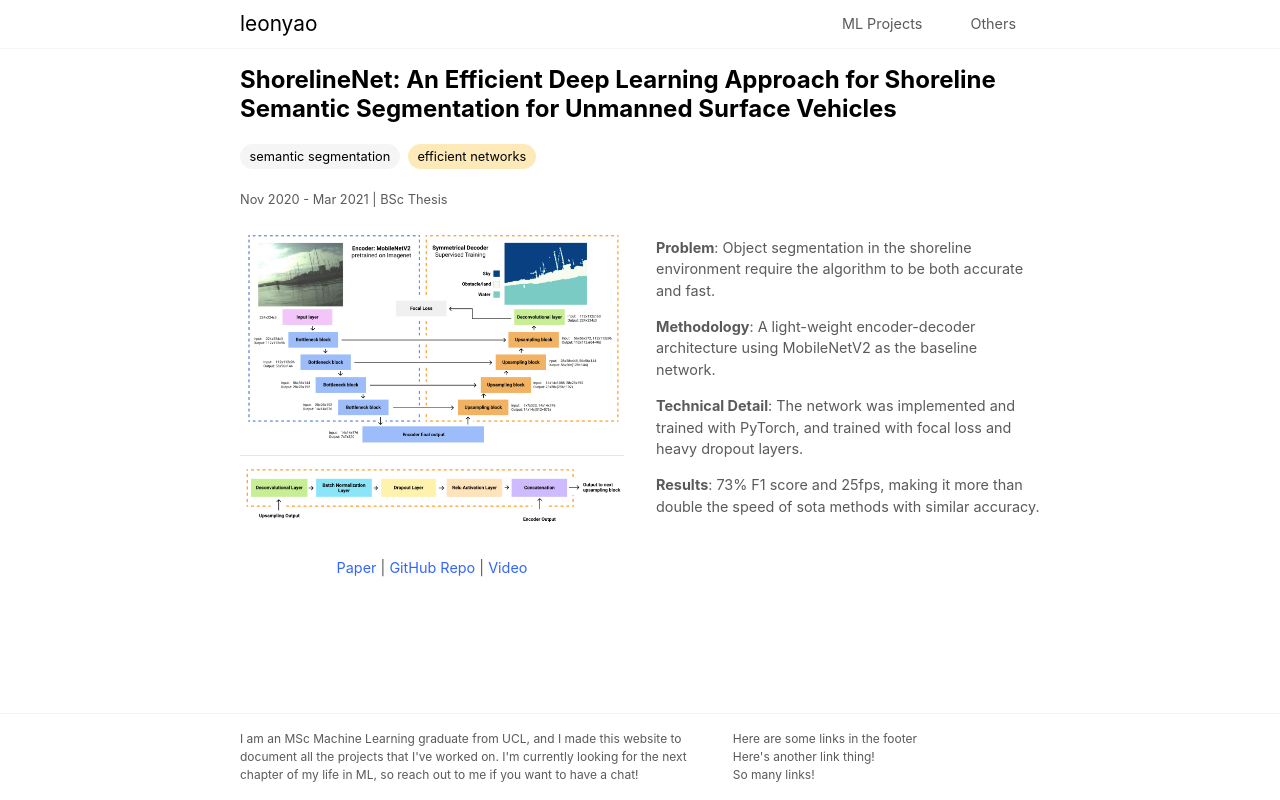
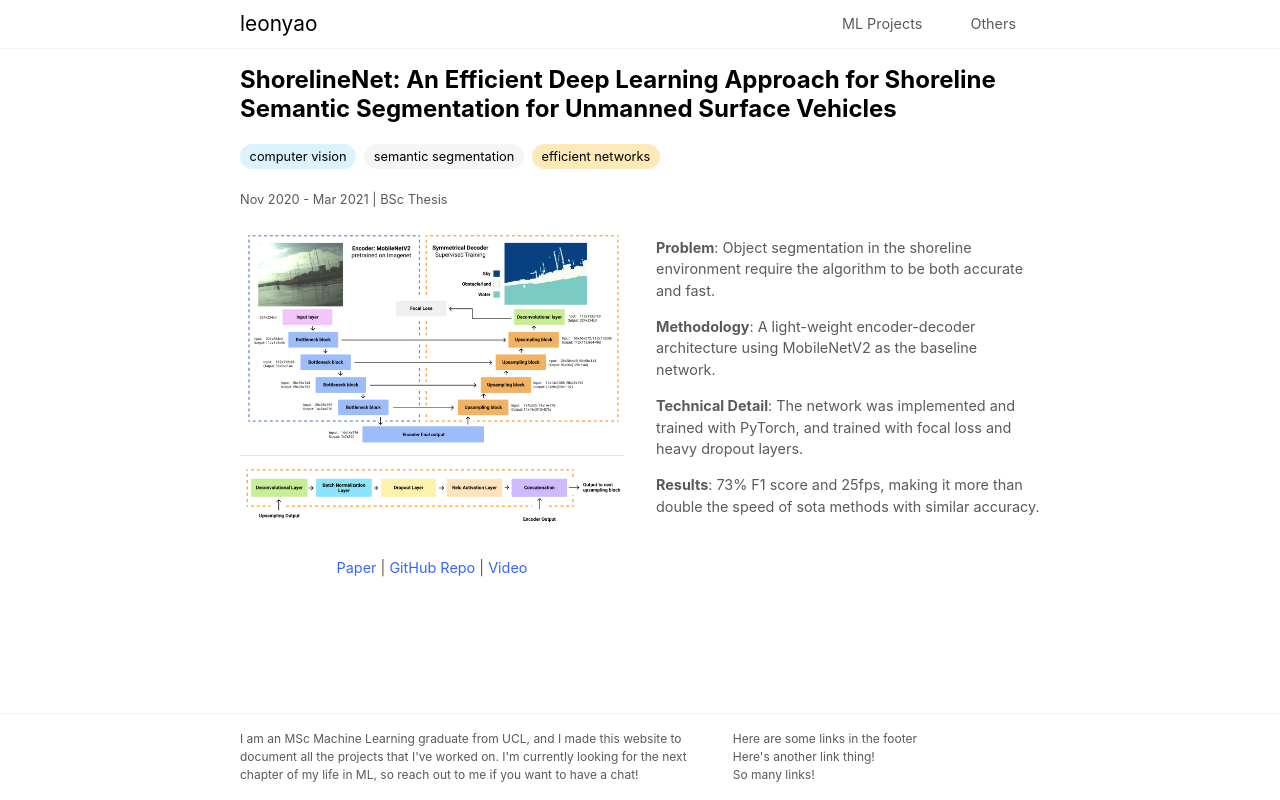
Before and after one commit to LeonY117/leony117.github.io, a Next.js app: page /projects/bsc in a window 1280 px wide. Built offline with nearby package versions, Linux system fonts and the light colour scheme.

Commit message:
update tags

```diff
--- a/pages/projects/bsc/index.js
+++ b/pages/projects/bsc/index.js
@@ -11,7 +11,11 @@ const Index = () => {
   const title =
     'ShorelineNet: An Efficient Deep Learning Approach for Shoreline Semantic Segmentation for Unmanned Surface Vehicles';
 
-  const tags = ['semantic segmentation', 'efficient networks'];
+  const tags = [
+    'computer vision',
+    'semantic segmentation',
+    'efficient networks',
+  ];
 
   // TODO: store date in proper date format & parse it into text
   const date = 'Nov 2020 - Mar 2021';
--- a/pages/projects/msc/index.js
+++ b/pages/projects/msc/index.js
@@ -12,6 +12,7 @@ const Index = () => {
     'Efficient Bayesian Neural Networks for Outdoor Semantic Scene Understanding Tasks in Robotics';
 
   const tags = [
+    'computer vision',
     'bayesian deep learning',
     'scene understanding',
     'efficient networks',
```
